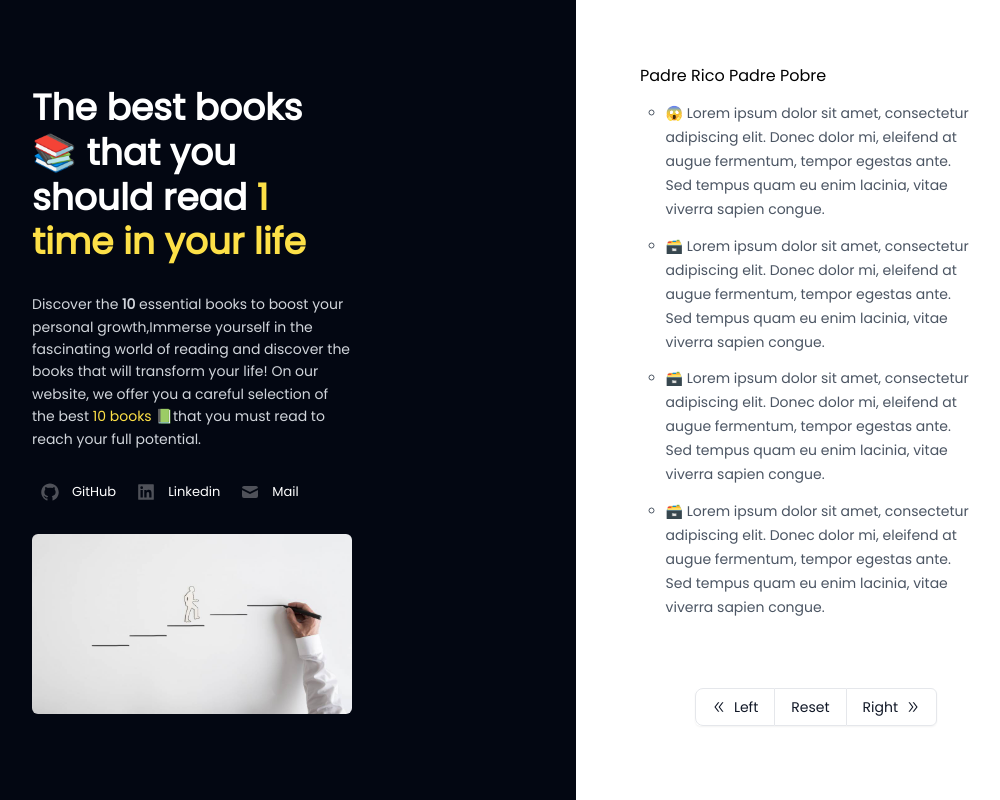
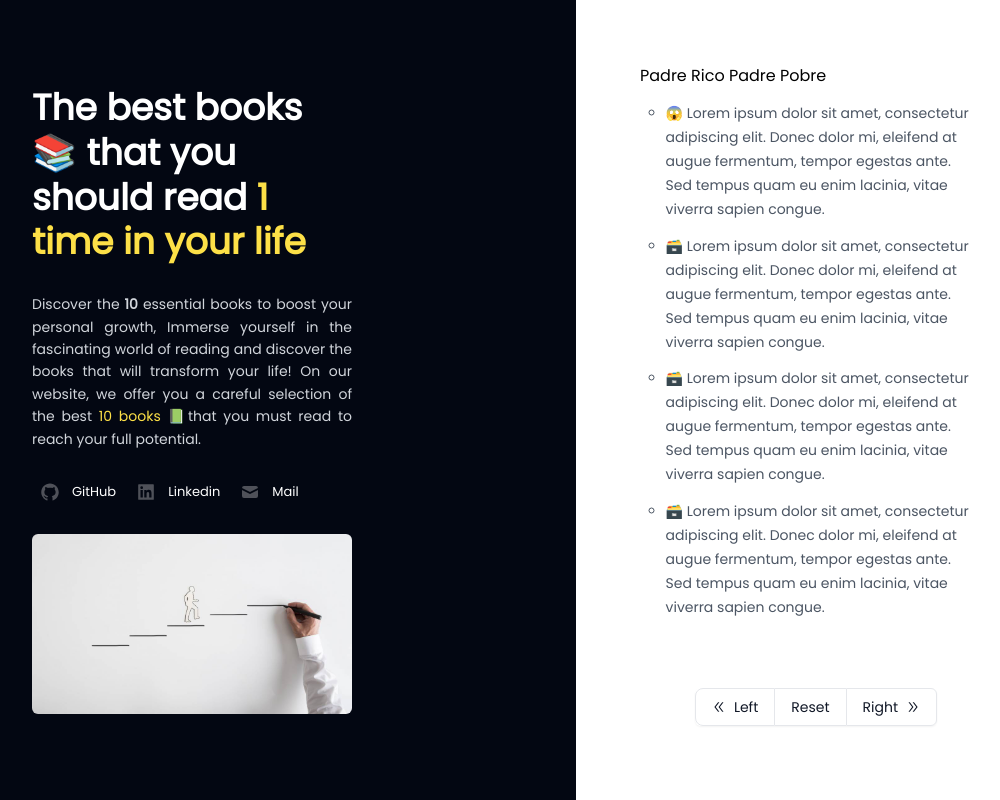
Before and after one commit to coderito/Boof, a Next.js app: page / in a window 1280 px wide. Shown: the whole page, without its empty margins (64-1064 px from the left). Built offline with nearby package versions, Linux system fonts and the light colour scheme.

Commit message:
justifica texto

```diff
--- a/src/app/components/LadoIzquierdo.jsx
+++ b/src/app/components/LadoIzquierdo.jsx
@@ -9,8 +9,13 @@ export default function LadoIzquiero() {
           The best books 📚 that you should read{" "}
           <span className="text-yellow-300">1 time in your life</span>
         </h1>
-        <p className="text-sm/tight font-medium leading-[1.4rem]   text-gray-300">
-        Discover the <span className="text-gray-300 font-semibold">10  </span>essential books to boost your personal growth,Immerse yourself in the fascinating world of reading and discover the books that will transform your life! On our website, we offer you a careful selection of the best <span className="text-yellow-300">10 books </span>📗that you must read to reach your full potential.
+        <p className="text-sm/tight font-medium leading-[1.4rem]  text-gray-300 text-justify">
+          Discover the <span className="text-gray-300 font-semibold">10 </span>
+          essential books to boost your personal growth, Immerse yourself in the
+          fascinating world of reading and discover the books that will
+          transform your life! On our website, we offer you a careful selection
+          of the best <span className="text-yellow-300">10 books </span>📗that
+          you must read to reach your full potential.
         </p>
         <div class="flex flex-wrap gap-x-1 gap-y-3 justify-center md:justify-start">
           <a
```
